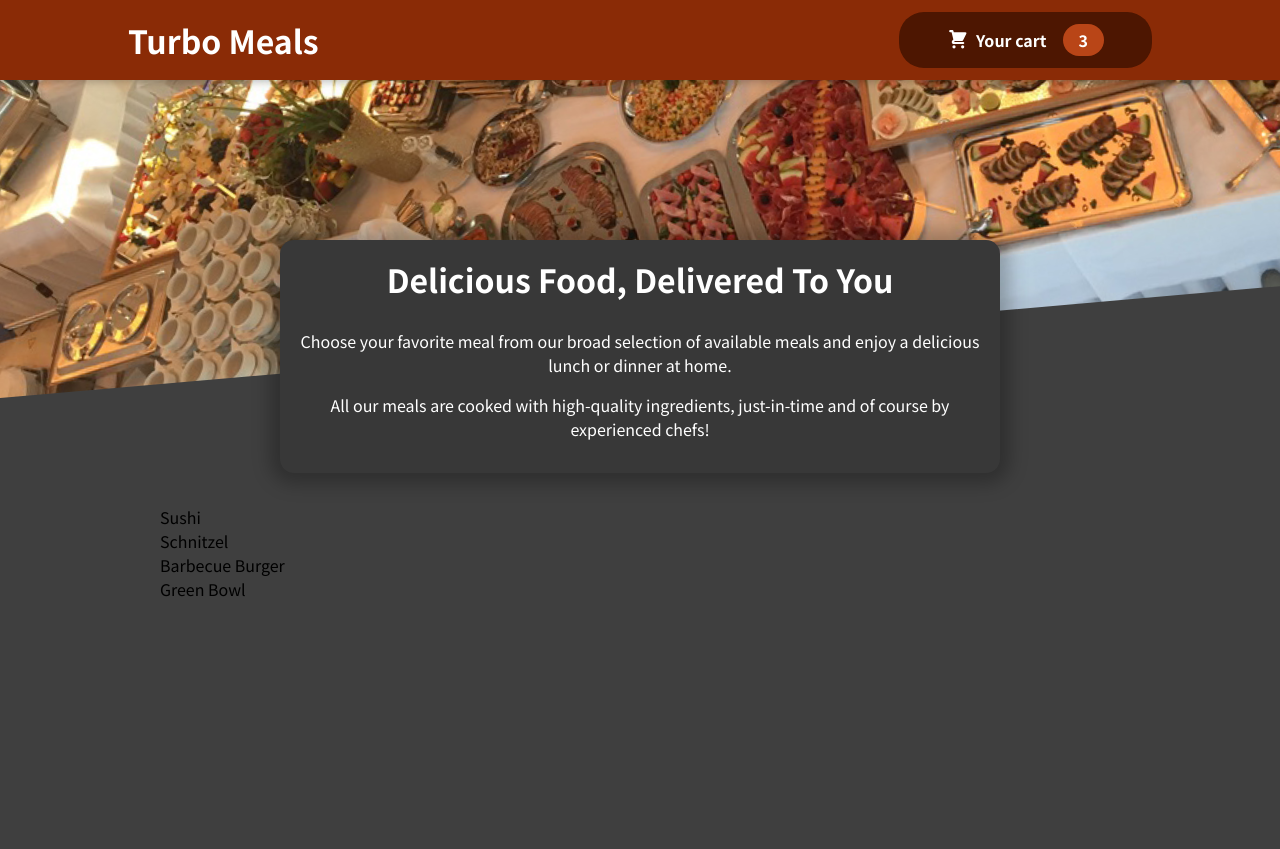
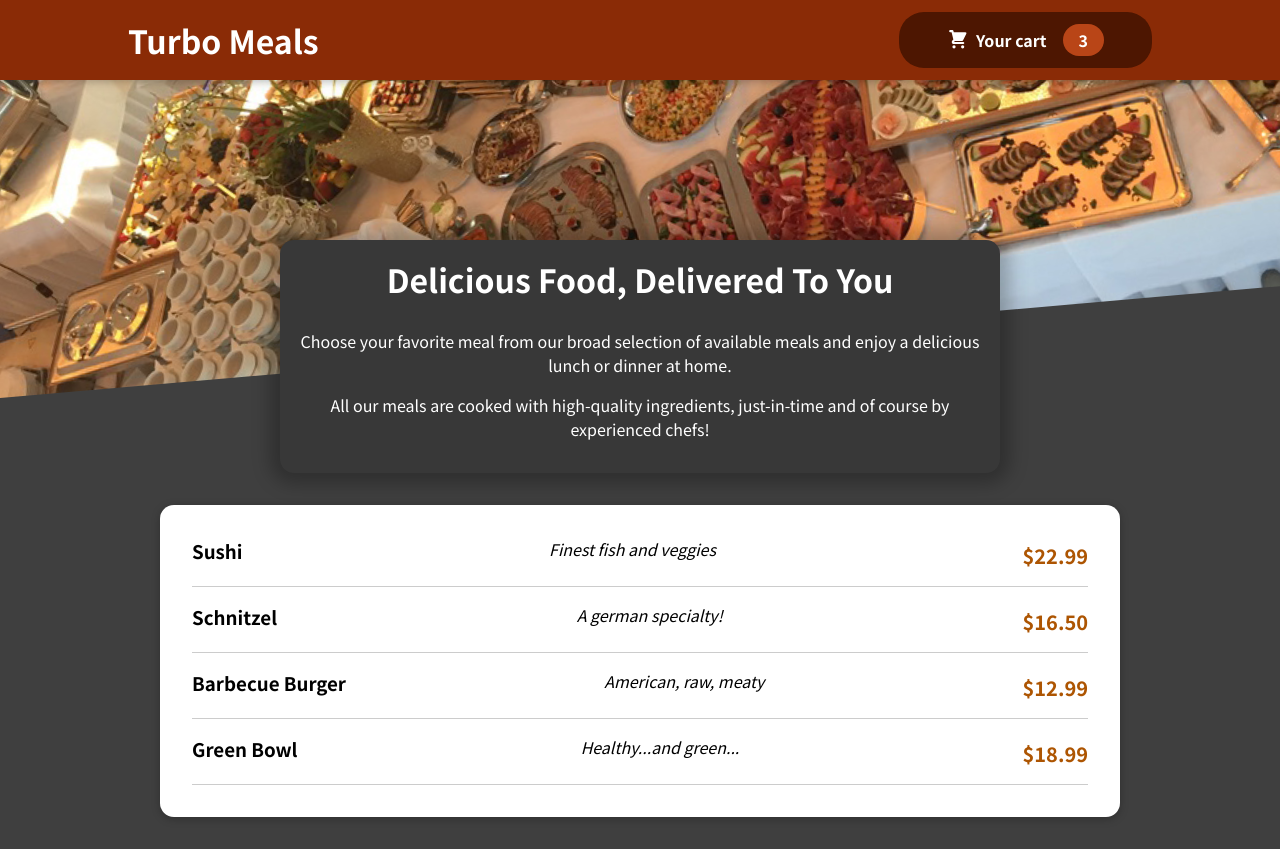
Before and after one commit to Setmaster/turbo-meals, a React (Create React App) app: page / in a window 1280 px wide. Before the commit the page ends 800 px from the top, so only its background shows below. Built offline with nearby package versions, Linux system fonts and the light colour scheme.

Commit message:
Add more meal components

```diff
--- a/src/components/Meals/AvailableMeals.js
+++ b/src/components/Meals/AvailableMeals.js
@@ -1,4 +1,7 @@
 import classes from './AvailableMeals.module.css';
+import Card from "./Card";
+import Meals from "./Meals";
+import MealItem from "./MealItem/MealItem";
 
 const DUMMY_MEALS = [
     {
@@ -28,13 +31,21 @@
 ];
 
 const AvailableMeals = () => {
-    const mealsList = DUMMY_MEALS.map(meal=> <li>{meal.name}</li>);
+    const mealsList = DUMMY_MEALS.map(meal =>
+        <MealItem
+            key={meal.id}
+            name={meal.name}
+            description={meal.description}
+            price={meal.price}
+        />);
 
     return (
         <section className={classes.meals}>
-            <ul>
-                {mealsList}
-            </ul>
+            <Card>
+                <ul>
+                    {mealsList}
+                </ul>
+            </Card>
         </section>
     );
 };
--- /dev/null
+++ b/src/components/Meals/Card.js
@@ -0,0 +1,13 @@
+import classes from './Card.module.css'
+
+const Card = (props) => {
+
+
+    return (
+        <div className={classes.card}>
+            {props.children}
+        </div>
+    );
+};
+
+export default Card;
--- /dev/null
+++ b/src/components/Meals/Card.module.css
@@ -0,0 +1,6 @@
+.card {
+    padding: 1rem;
+    box-shadow: 0 2px 8px rgba(0, 0, 0, 0.25);
+    border-radius: 14px;
+    background-color: white;
+}
--- /dev/null
+++ b/src/components/Meals/MealItem/MealItem.js
@@ -0,0 +1,20 @@
+import  classes from './MealItem.module.css';
+
+const MealItem = (props) => {
+const price = `$${props.price.toFixed(2)}`; // eg: 2.5542 -> 2.55
+
+    return (
+        <li>
+            <div className={classes.meal}>
+                <h3>{props.name}</h3>
+                <div className={classes.description}>{props.description}</div>
+                <div className={classes.price}>{price}</div>
+            </div>
+            <di>
+
+            </di>
+        </li>
+    );
+};
+
+export default MealItem;
--- /dev/null
+++ b/src/components/Meals/MealItem/MealItem.module.css
@@ -0,0 +1,22 @@
+.meal {
+    display: flex;
+    justify-content: space-between;
+    margin: 1rem;
+    padding-bottom: 1rem;
+    border-bottom: 1px solid #ccc;
+}
+
+.meal h3 {
+    margin: 0 0 0.25rem 0;
+}
+
+.description {
+    font-style: italic;
+}
+
+.price {
+    margin-top: 0.25rem;
+    font-weight: bold;
+    color: #ad5502;
+    font-size: 1.25rem;
+}
```
Also changed, not shown: src/components/Meals/MealItem/MealItemForm.js (added), 1 other file (tests, documents, lock files or other folders).
